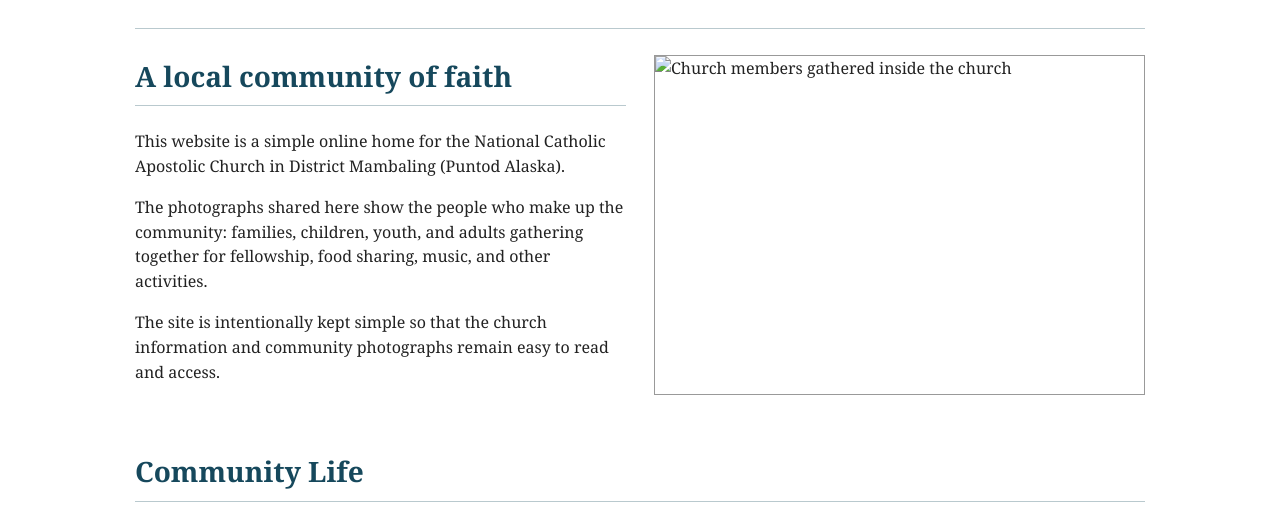
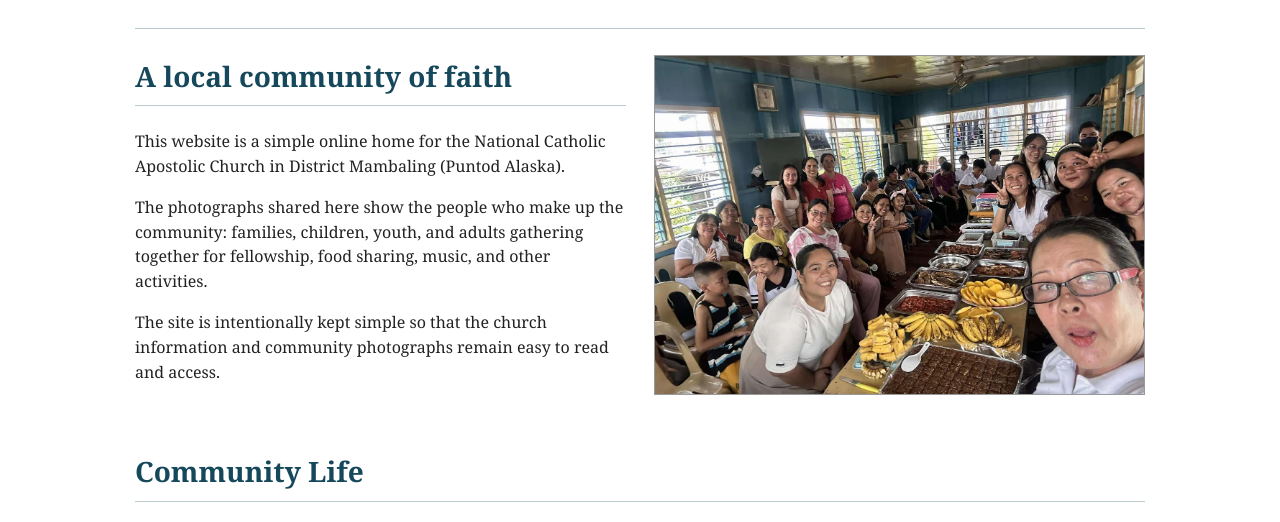
Before and after one commit to ncac1970/national-catholic-apostolic-church, a plain HTML site: page about.html in a window 1280 px wide. Shown: the part 254-776 px from the top of the page. Drawn offline with Linux system fonts and the light colour scheme.

Commit message:
Update about.html

```diff
--- a/about.html
+++ b/about.html
@@ -35,7 +35,7 @@
       <p>The photographs shared here show the people who make up the community: families, children, youth, and adults gathering together for fellowship, food sharing, music, and other activities.</p>
       <p>The site is intentionally kept simple so that the church information and community photographs remain easy to read and access.</p>
     </div>
-    <img src="assets/church-community-05.webp" alt="Church members gathered inside the church">
+    <img src="church-community-05.webp" alt="Church members gathered inside the church">
   </section>
 
   <section class="section">
```
